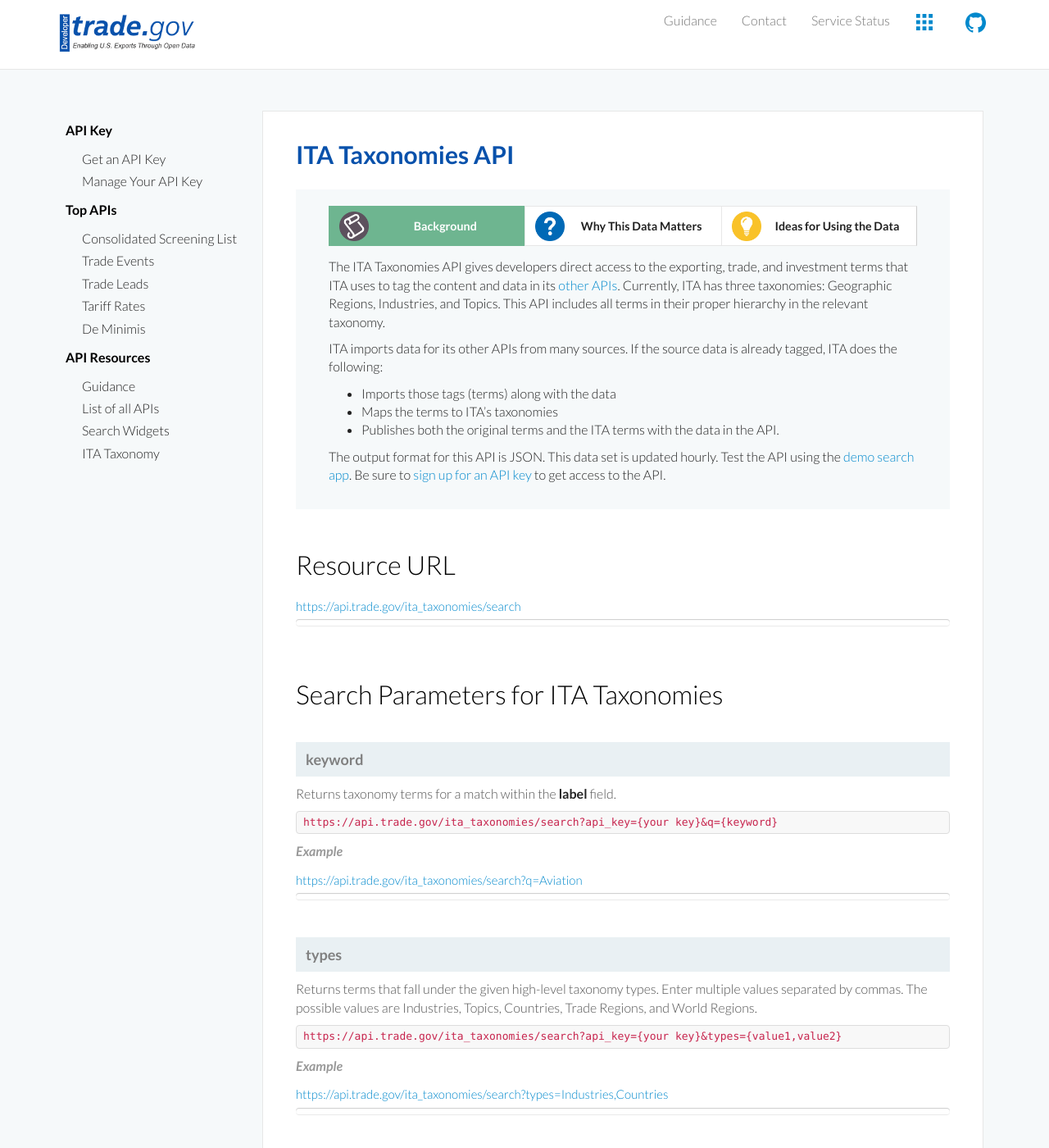
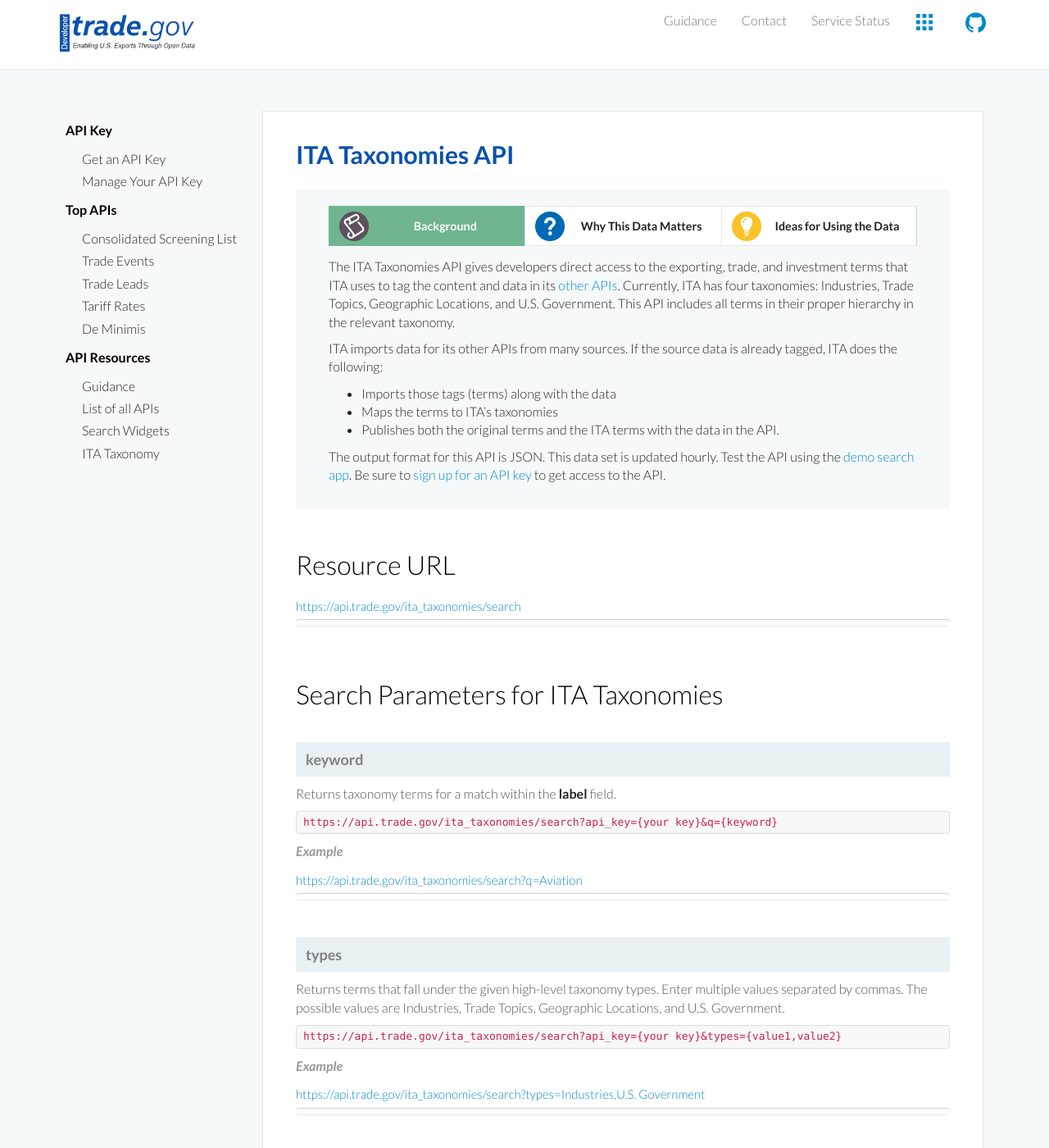
Before and after one commit to InternationalTradeAdministration/developerportal, a Jekyll site: the page built from _posts/v2/2015-08-05-ita-taxonomies.md, in a window 1280 px wide and 1400 px high. Shown: the whole window at 82% size. Built offline with Jekyll 4.4.1, drawn with Linux system fonts in a browser that asks for light colours; some of the changed text lies outside the part shown.

Commit message:
[ODP-731] Update documentation for Taxonomy API

```diff
--- a/_includes/taxonomies/taxonomies-query-types.html
+++ b/_includes/taxonomies/taxonomies-query-types.html
@@ -4,8 +4,8 @@
     </div>
     <div class="explorer">
 <div class="api-explorer-form">
-  <textarea class="form-control api-explorer-query autosize" rows="1" style="display:none;">{{ site.webservices_baseurl }}/ita_taxonomies/search?api_key={{ site.apikey }}&types=Industries,Countries</textarea>
-  <button class="btn go" type="button">{{ site.webservices_baseurl }}/ita_taxonomies/search?types=Industries,Countries</button>
+  <textarea class="form-control api-explorer-query autosize" rows="1" style="display:none;">{{ site.webservices_baseurl }}/ita_taxonomies/search?api_key={{ site.apikey }}&types=Industries,U.S.Government</textarea>
+  <button class="btn go" type="button">{{ site.webservices_baseurl }}/ita_taxonomies/search?types=Industries,U.S. Government</button>
 </div>
 <div class="return">
   <div class="response api-explorer-section">
--- a/_includes/taxonomies/taxonomies-tabs
+++ b/_includes/taxonomies/taxonomies-tabs
@@ -6,7 +6,7 @@
 
 	<div class="pane" id="step1">
 		<p>
-		The ITA Taxonomies API gives developers direct access to the exporting, trade, and investment terms that ITA uses to tag the content and data in its <a href="api-list.html">other APIs</a>.  Currently, ITA has three taxonomies:  Geographic Regions, Industries, and Topics.  This API includes all terms in their proper hierarchy in the relevant taxonomy.
+		The ITA Taxonomies API gives developers direct access to the exporting, trade, and investment terms that ITA uses to tag the content and data in its <a href="api-list.html">other APIs</a>.  Currently, ITA has four taxonomies:  Industries, Trade Topics, Geographic Locations, and U.S. Government.  This API includes all terms in their proper hierarchy in the relevant taxonomy.
 		</p>
 		<p>
 		ITA imports data for its other APIs from many sources.  If the source data is already tagged, ITA does the following:
--- a/_posts/v2/2015-08-05-ita-taxonomies.md
+++ b/_posts/v2/2015-08-05-ita-taxonomies.md
@@ -27,7 +27,7 @@ Returns taxonomy terms for a match within the **label** field.
 
 ### types
 
-Returns terms that fall under the given high-level taxonomy types.  Enter multiple values separated by commas.  The possible values are Industries, Topics, Countries, Trade Regions, and World Regions.
+Returns terms that fall under the given high-level taxonomy types.  Enter multiple values separated by commas.  The possible values are Industries, Trade Topics, Geographic Locations, and U.S. Government.
 
     {{ site.webservices_baseurl }}/ita_taxonomies/search?api_key={your key}&types={value1,value2}
 
```
Also changed, not shown: other parts of _posts/v2/2015-08-05-ita-taxonomies.md (+4 -6 lines).
